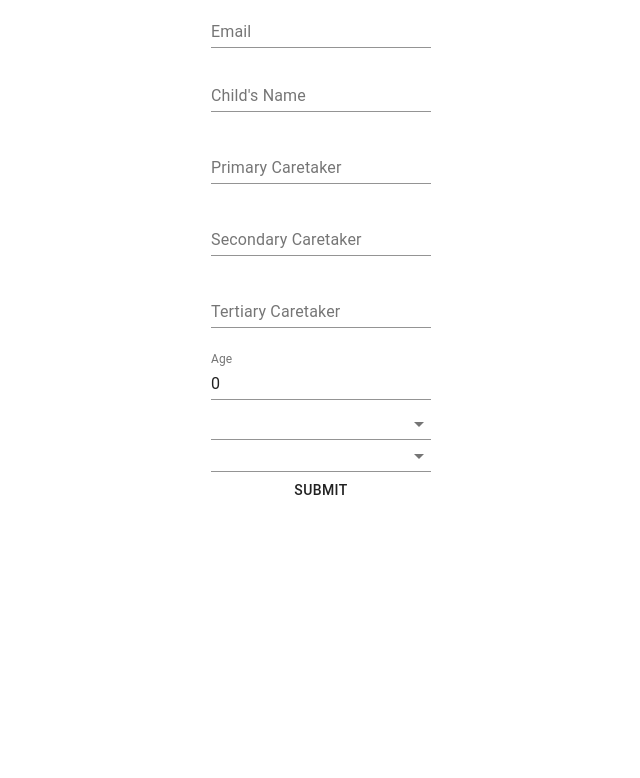
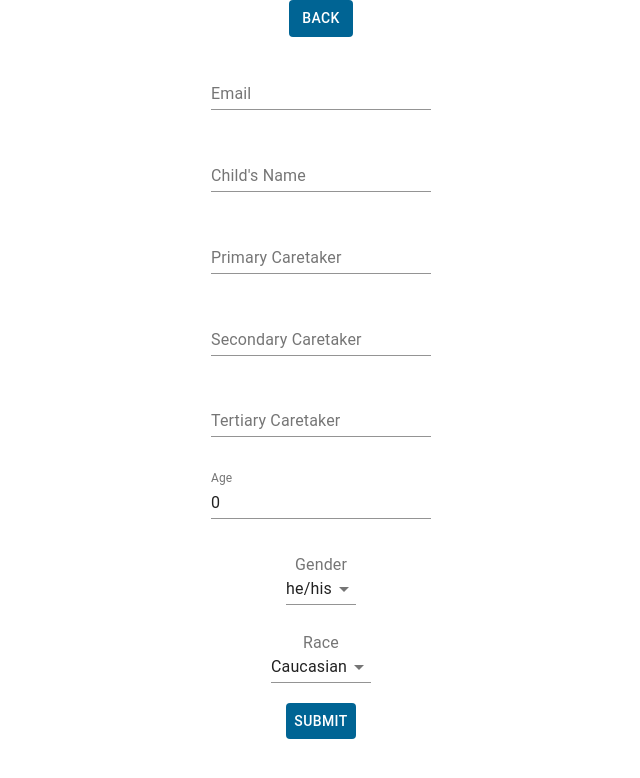
Before and after one commit to delaware19/team-4, a React (Create React App) app in the folder mobile/: page /profile in a window 1280 px wide. Shown: the top 778 px of the page, without its empty margins (319-959 px from the left). Built offline with nearby package versions, Linux system fonts and the light colour scheme.

Commit message:
navigation functionality on the profile page

```diff
--- a/mobile/src/Screens/Profile.js
+++ b/mobile/src/Screens/Profile.js
@@ -7,6 +7,7 @@ import Container from '@material-ui/core/Container';
 import FormControl from '@material-ui/core/FormControl';
 import Select from '@material-ui/core/Select';
 import Button from '@material-ui/core/Button';
+
 
 import axios from 'axios'
 
@@ -20,9 +21,9 @@ class Profile extends Component {
                 email: '',
                 childName: '',
                 careTakers: [],
-                pronoun: '',
+                pronoun: 'he/his',
                 age: 0,
-                race: ''
+                race: 'Caucasian'
             };
 
         this.handleEmail = this.handleEmail.bind(this);
@@ -55,15 +56,15 @@ class Profile extends Component {
     }
 
     handleCareTaker1(event) {
-        this.setState({ careTakers: update(this.state.careTakers, { 0: { $set: event.target.value }  }) });
+        this.setState({ careTakers: update(this.state.careTakers, { 0: { $set: event.target.value } }) });
     }
 
     handleCareTaker2(event) {
-        this.setState({ careTakers: update(this.state.careTakers, { 1:  { $set: event.target.value } }) });
+        this.setState({ careTakers: update(this.state.careTakers, { 1: { $set: event.target.value } }) });
     }
 
     handleCareTaker3(event) {
-        this.setState({ careTakers: update(this.state.careTakers, { 2: {  $set: event.target.value }  }) });
+        this.setState({ careTakers: update(this.state.careTakers, { 2: { $set: event.target.value } }) });
     }
 
     handleRace(event) {
@@ -83,70 +84,101 @@ class Profile extends Component {
                 }
             }
         ).then(function (response) {
-            console.log(this.state.email,);
+            console.log(this.state.email);
         })
             .catch(function (error) {
                 console.log(error);
             });
     }
 
+    backPage = () => {
+        this.props.history.goBack()
+    }
+
     render() {
-        let { cats } = this.state
+        const styles = {
+            container: {
+                width: '80%'
+            },
+            button: {
+                backgroundColor: '#006494',
+                color: 'white'
+            },
+            textInput: {
+                marginTop: '1%'
+            }
+        }
         return (
+            <Container style={styles.container}>
+                <Button style={styles.button} onClick={this.backPage}>
+                    Back
+                </Button>
 
-            <FormControl>
-
-
+                <div style={styles.textInput}>
                     <TextField
-                    class={styles.textInput}
                         id="standard-name"
                         label="Email"
                         value={this.state.email}
                         onChange={this.handleEmail}
                         margin="normal"
-                />
+                    /> <br />
+                </div>
 
+                <div style={styles.textInput}>
                 <TextField
                     id="standard-name"
                     label="Child's Name"
                     value={this.state.childName}
                     onChange={this.handleChildName}
                     margin="normal"
-                />
+                /> <br />
+                </div>
 
-
+                <div style={styles.textInput}>
                 <TextField
                     id="standard-name"
                     label="Primary Caretaker"
                     value={this.state.careTaker1}
                     onChange={this.handleCareTaker1}
                     margin="normal"
-                />
+                /> <br />
+                </div>
 
+                <div style={styles.textInput}>
                 <TextField
                     id="standard-name"
                     label="Secondary Caretaker"
                     value={this.state.careTaker2}
                     onChange={this.handleCareTaker2}
                     margin="normal"
-                />
+                /> <br />
+                </div>
 
+                <div style={styles.textInput}>
                 <TextField
                     id="standard-name"
                     label="Tertiary Caretaker"
                     value={this.state.careTaker3}
                     onChange={this.handleCareTaker3}
                     margin="normal"
-                />
+                /> <br />
+                </div>
 
+                <div style={styles.textInput}>
                 <TextField
                     id="standard-name"
                     label="Age"
                     value={this.state.age}
                     onChange={this.handleAge}
                     margin="normal"
-                />
+                /> <br />
+                <br />
+                </div>
 
+
+            <div style={styles.textInput}>
+            <div style={styles.right}>
+                <InputLabel> Gender </InputLabel>
                 <Select
                     value={this.state.pronoun}
                     onChange={this.handlePronouns}
@@ -155,8 +187,12 @@ class Profile extends Component {
                     <MenuItem value={'she/hers'}>she/hers</MenuItem>
                     <MenuItem value={'they/them'}>they/them</MenuItem>
                     <MenuItem value={'thirdperson'}>third person</MenuItem>
-                </Select>
+                </Select> <br />
+                <br />
+                </div>
 
+                <div style={styles.textInput}>
+                <InputLabel> Race </InputLabel>
                 <Select
                     value={this.state.race}
                     onChange={this.handleRace}
@@ -166,14 +202,15 @@ class Profile extends Component {
                     <MenuItem value={'Asian'}>Asian</MenuItem>
                     <MenuItem value={'Latino'}>Latino</MenuItem>
                     <MenuItem value={'Other'}>Other</MenuItem>
-                </Select>
+                </Select> <br />
+                <br />
+                </div>
 
-                <Button onClick={this.handleSubmit}>
+                <Button onClick={this.handleSubmit} style={styles.button}>
                     Submit
-                </Button>
-
-            </FormControl>
-
+                </Button> <br />
+            </div>
+            </Container >
         );
     }
 }
@@ -182,6 +219,6 @@ export default Profile;
 
 const styles = {
     textInput: {
-        color: 'red'
+        backgroundColor: 'red'
     }
 }
```
Also changed, not shown: mobile/src/Screens/LoginScreen.js (added). Lines whose indentation alone changed are shown as unchanged.
